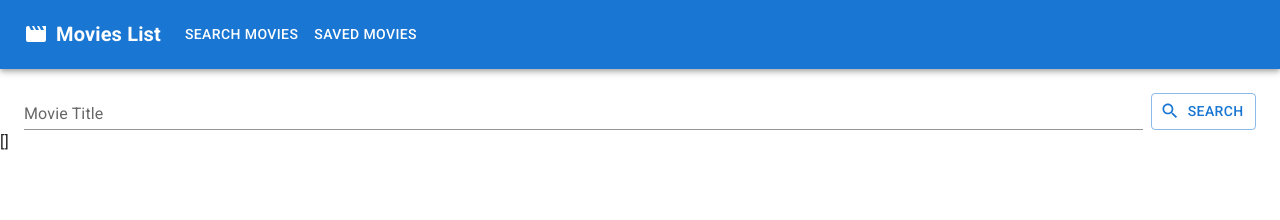
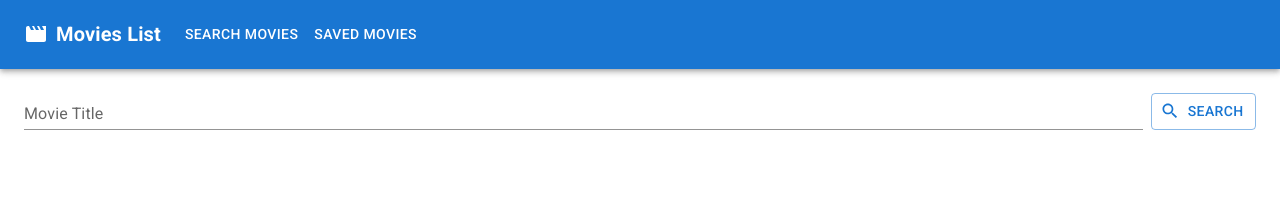
Before and after one commit to EHollingerFllStk/Movies-frontend, a React (Create React App) app in the folder frontend/: page / in a window 1280 px wide. Shown: the top 220 px of the page. Built offline with nearby package versions, Linux system fonts and the light colour scheme.

Commit message:
add cards to data

```diff
--- /dev/null
+++ b/frontend/src/components/MovieList.js
@@ -0,0 +1,24 @@
+import React from 'react'
+import { Grid, Container } from "@mui/material";
+import MovieListItem from './MovieListItem';
+
+export default function MovieList(props) {
+const { data = [] } = props;
+  return (
+    <Container maxWidth='x1' sx={{ pt: 2 }}>
+        <Grid container spacing={2}>
+            { data.map((d) => {
+                return (
+                    <Grid item xs={12} sm={12} md={6} lg={4} xl={3}
+                    key={d.imdbID}>
+                        <MovieListItem title={d.title} year={d.year} imdbID={d.imdbID} poster={d.poster} type={d.type} />
+                    </Grid>
+
+                )
+
+            })}
+        </Grid>
+    </Container>
+
+  )
+}
--- a/frontend/src/pages/SearchMovies.js
+++ b/frontend/src/pages/SearchMovies.js
@@ -1,6 +1,7 @@
 import React, { useState } from 'react';
 import axios from "axios";
 import MovieFilters from '../components/MovieFilters';
+import MovieList from '../components/MovieList';
 
 const omdbApiKey = "914ef99f";
 
@@ -32,9 +33,7 @@ export default function SearchMovies() {
     return (
     <div>
         <MovieFilters handleSearchMovies={handleSearchMovies} />
-        <div>
-            {JSON.stringify(movies)}
-        </div>
+        <MovieList data={movies} />
     </div>
   )
 }
```
